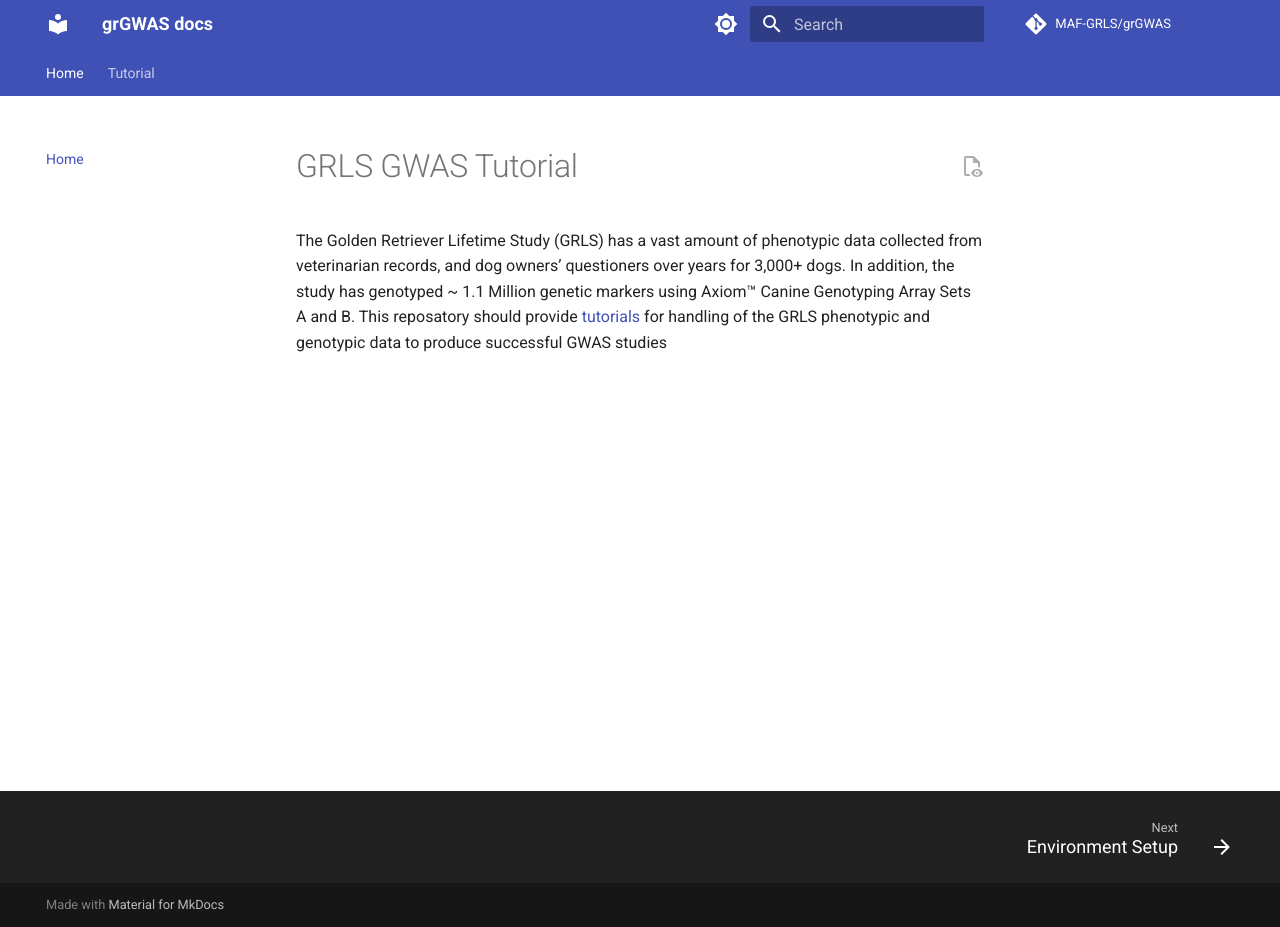
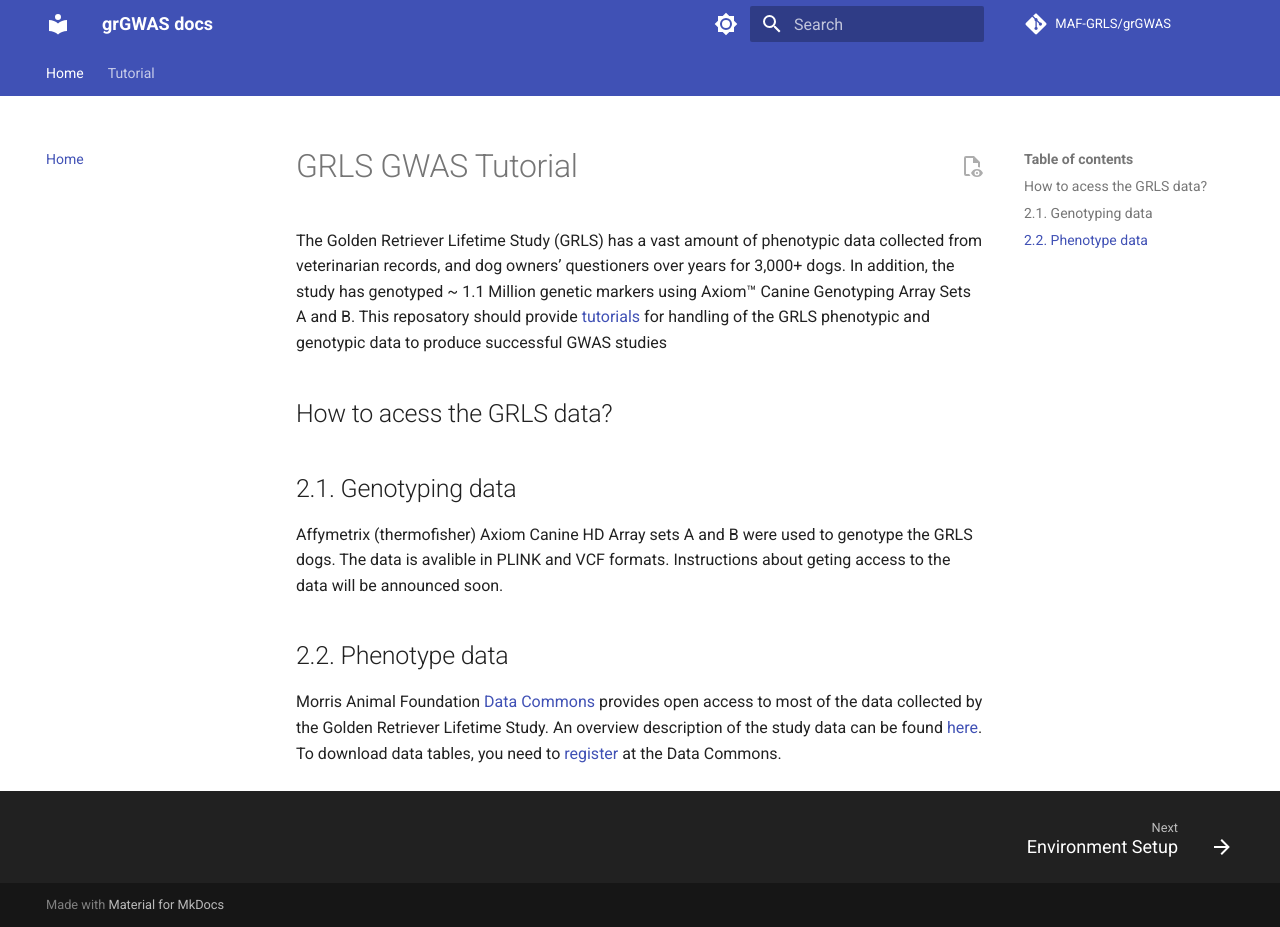
Before and after one commit to morrisanimalfoundation/grGWAS, an MkDocs documentation site: the page built from docs/index.md, in a window 1280 px wide and 927 px high. Built offline with MkDocs 1.6.1 and Material for MkDocs 9.7.7, drawn with Linux system fonts in a browser that asks for light colours; comment, search, counter and statistics services are not loaded.

Commit message:
ext_docs

```diff
--- a/docs/index.md
+++ b/docs/index.md
@@ -1,3 +1,11 @@
 # GRLS GWAS Tutorial
 
 The Golden Retriever Lifetime Study (GRLS) has a vast amount of phenotypic data collected from veterinarian records, and dog owners’ questioners over years for 3,000+ dogs. In addition, the study has genotyped ~ 1.1 Million genetic markers using Axiom™ Canine Genotyping Array Sets A and B. This reposatory should provide [tutorials](./1.install.md) for handling of the GRLS phenotypic and genotypic data to produce successful GWAS studies
+
+## How to acess the GRLS data?
+
+## 2.1. Genotyping data
+Affymetrix (thermofisher) Axiom Canine HD Array sets A and B were used to genotype the GRLS dogs. The data is avalible in PLINK and VCF formats. Instructions about geting access to the data will be announced soon.
+
+## 2.2. Phenotype data
+Morris Animal Foundation [Data Commons](https://datacommons.morrisanimalfoundation.org/) provides open access to most of the data collected by the Golden Retriever Lifetime Study. An overview description of the study data can be found [here](https://datacommons.morrisanimalfoundation.org/node/221). To download data tables, you need to [register](https://datacommons.morrisanimalfoundation.org/user/login?destination=/node/1) at the Data Commons.
```
Also changed, not shown: docs/2.Input_files.md (+1 -3 lines), docs/4.qc_filter.md (+2 -2 lines), docs/ext_docs/KING_knickship.md (added, +8 -0 lines), docs/ext_docs/admixture_analysis.md (renamed from docs/admixture_analysis.md).
